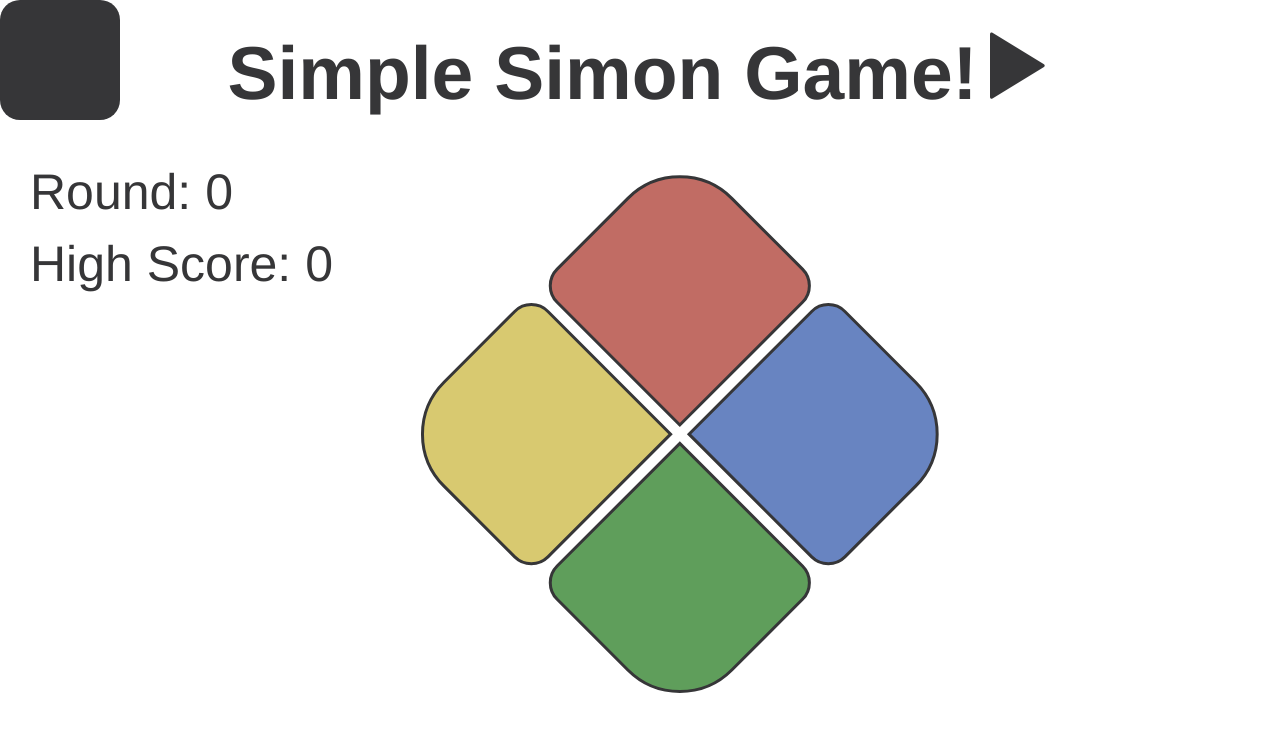
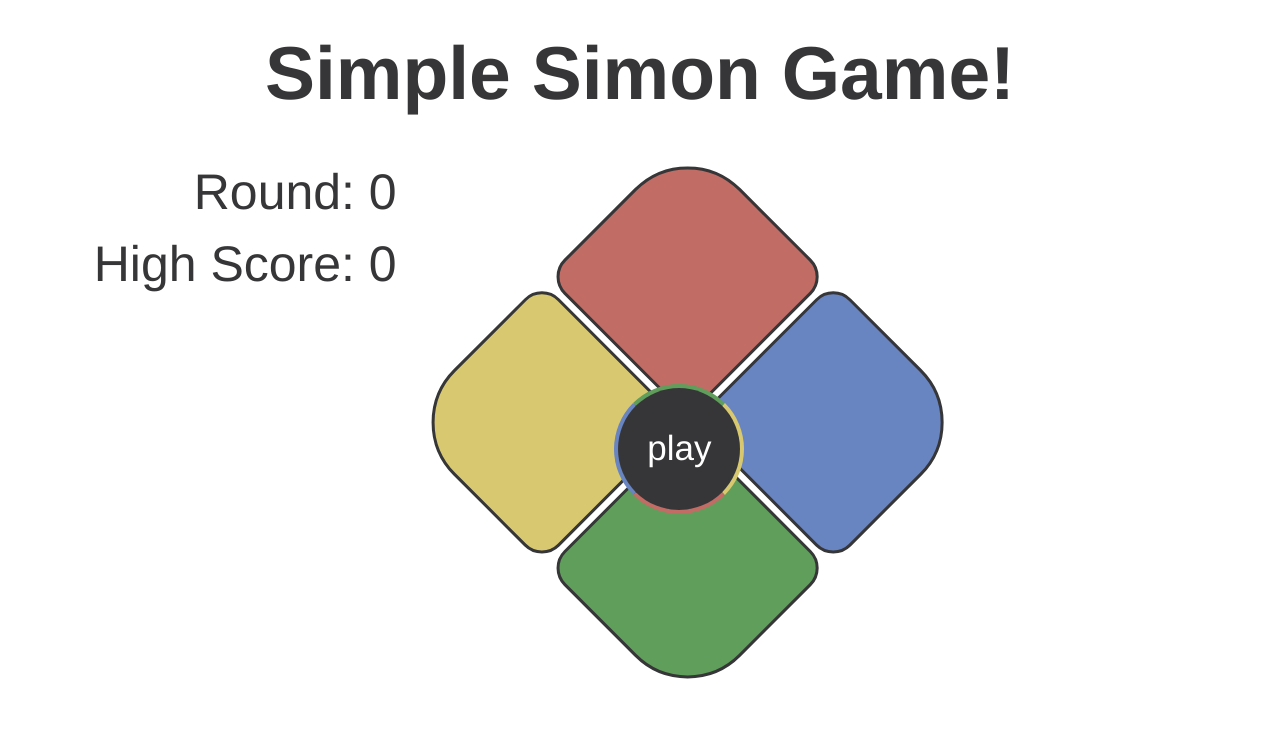
Before and after one commit to CaydenSimler/SimpleSimon, a plain HTML site: page public/index.html in a window 1280 px wide. Drawn offline with nearby package versions, Linux system fonts and the light colour scheme.

Commit message:
Modified how the structure of the game works inside of the HTML. Also incorporated the play button into the center of the game that starts the first round and clears all prior inputs.

```diff
--- a/public/css/simple-simon.css
+++ b/public/css/simple-simon.css
@@ -7,14 +7,12 @@
 	font-weight: bold;
 }
 
-.playButton {
-	font-size: 75px;
-}
 
 
 .counter {
 	font-size: 50px;
 	color: #363638;
+	text-align: right;
 }
 
 .redbox {
@@ -23,7 +21,7 @@
 	border-radius: 25px 75px 25px 0px;
 	border: 3px solid #363638;
 	background-color: #C16C64;
-	margin: 5px;
+	margin: 3px;
 }
 
 .yellowbox {
@@ -32,7 +30,7 @@
 	border-radius: 75px 25px 0px 25px;
 	border: 3px solid #363638;
 	background-color: #D8C970;
-	margin: 5px;
+	margin: 3px;
 }
 
 .bluebox {
@@ -41,7 +39,7 @@
 	border-radius: 0px 25px 75px 25px;
 	border: 3px solid #363638;
 	background-color: #6884C1;
-	margin: 5px;
+	margin: 3px;
 }
 
 .greenbox {
@@ -50,18 +48,32 @@
 	border-radius: 25px 0px 25px 75px;
 	border: 3px solid #363638;
 	background-color: #5F9E5B;
-	margin: 5px;
+	margin: 3px;
 }
 
 .startButton {
-	height: 120px;
-	width: 120px;
+	height: 130px;
+	width: 130px;
 	background-color: #363638;
-	border-radius: 20px;
-	color: #C7C7CC;
-	position: relative;
+	border-radius: 100%;
+	border-left: 4px solid #6884C1;
+	border-right: 4px solid #D8C970;
+	border-top: 4px solid #5F9E5B;
+	border-bottom: 4px solid #C16C64;
+	color: white;
+	position: absolute;
+	left: 48%;
+	top: 48%;
+	text-align: center;
+	padding-top: 35px;
+	font-size: 35px;
+
 }
 
 .rotate {
 	transform:rotate(-45deg);
 }
+
+.test {
+	font-size: 1000px;
+}
--- a/public/index.html
+++ b/public/index.html
@@ -11,25 +11,26 @@
 </head>
 <body>
 
-	<div class="col-xs-12 title">Simple Simon Game!<div class="glyphicon glyphicon-play playButton"></div></div>
+	<div class="col-xs-12 title">Simple Simon Game!</div>
 	<div class="col-xs-4">
 		<div class="col-xs-12 counter">Round: <span class="roundNumber">0</span></div>
 		<div class="col-xs-12 counter">High Score: <span class="highScoreNumber">0</span></div>
 	</div>
-	<table class="col-xs-6 rotate">
-		<tr class="col-xs-12">
-			<td><div class="yellowbox col-xs-6 input"></div></td>
-			<td><div class="redbox col-xs-6 input"></div></td>
-		</tr>
 
-		<div class="startButton"></div>
+	<div class="col-xs-6 rotate">
+		<div class="col-xs-12">
+			<div class="yellowbox col-xs-6 input"></div>
+			<div class="redbox col-xs-6 input"></div>
+		</div>
 
-		<tr class="col-xs-12">
-			<td><div class="greenbox col-xs-6 input"></div></td>
-			<td><div class="bluebox col-xs-6 input"></div></td>
-		</tr>
-	</table>
 
+		<div class="col-xs-12">
+			<div class="greenbox col-xs-6 input"></div>
+			<div class="bluebox col-xs-6 input"></div>
+		</div>
+	</div>
+
+	<div class="col-xs-12 start startButton">play</div>
 
 <script src="https://ajax.googleapis.com/ajax/libs/jquery/2.1.3/jquery.min.js"></script>
 
--- a/public/js/simple-simon.js
+++ b/public/js/simple-simon.js
@@ -73,6 +73,11 @@ function runGame(){
 
 }
 
+$(".title").click(function(){
+	runGame()
+});
+
+
 // Changes the colorOrder and inputOrder into strings that can be compared
 function toString(){
 	colorOrder = colorOrder.join();
@@ -87,7 +92,8 @@ function convertString(){
 }
 
 // Clears the inputOrder, colorOrder, and roundNumber that way the game can have a full refresh before it runs
-$(".startButton").click(function(){
+$(".start").click(function(){
+	$(".start").removeClass("startButton").html("");
 	$(".highScoreNumber").html(roundNumber + 1);
 	roundNumber = -1;
 	$(".roundNumber").html(roundNumber - roundNumber);
@@ -98,9 +104,6 @@ $(".startButton").click(function(){
 	runGame();
 })
 
-$(".title").click(function(){
-	runGame();
-});
 
 // All four of these buttons are for basic functionality of how each input as added onto the inputOrder array
 // The corresponding number to each button is appended onto the inputOrder array
```
